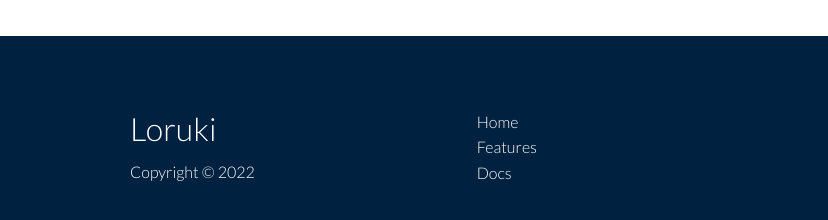
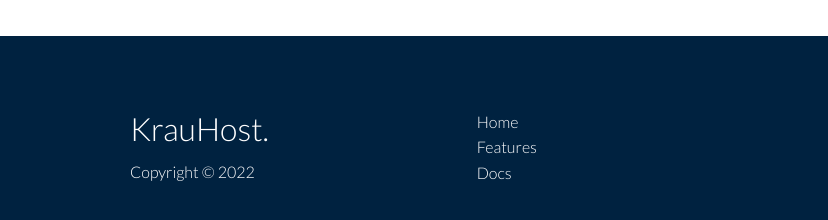
Before and after one commit to krau-code/responsive-website-tutorial, a plain HTML site: page docs.html in a window 1280 px wide. Shown: the part 1257-1477 px from the top of the page, 0-828 px from the left. Drawn offline with Linux system fonts and the light colour scheme.

Commit message:
Footer Updated

```diff
--- a/docs.html
+++ b/docs.html
@@ -93,7 +93,7 @@
     <footer class="footer bg-dark py-5">
         <div class="container grid grid-3">
             <div>
-                <h1>Loruki</h1>
+                <h1>KrauHost.</h1>
                 <p>Copyright &copy; 2022</p>
             </div>
             <nav>
```
Also changed, not shown: features.html (+1 -1 lines), index.html (+1 -1 lines).
